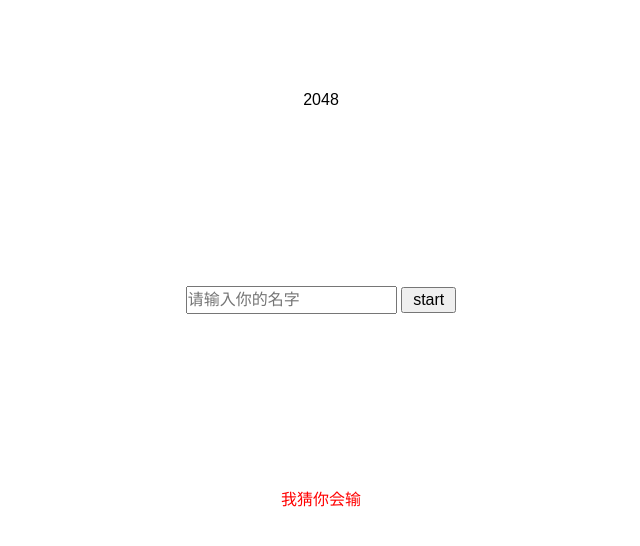
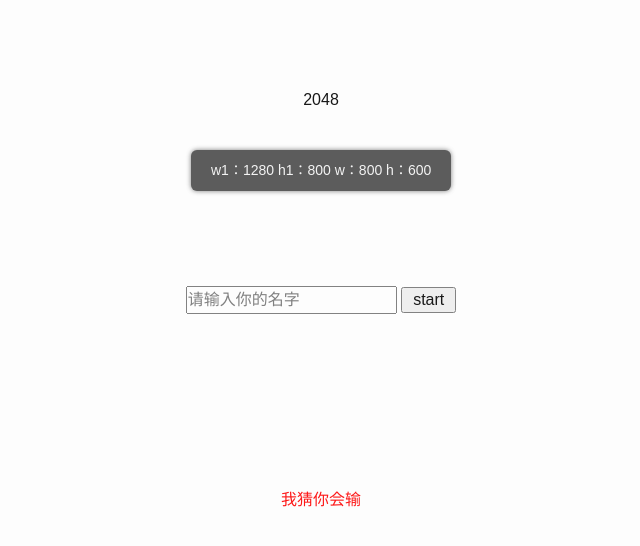
Before and after one commit to littenk/test, a website: page 2048Web.html in a window 1280 px wide. Shown: the whole page, without its empty margins (319-959 px from the left). Drawn offline with Linux system fonts and the light colour scheme.

Commit message:
2048-3
2048-3

```diff
--- a/2048Web.html
+++ b/2048Web.html
@@ -2,7 +2,7 @@
 <html xmlns="http://www.w3.org/1999/xhtml">
 <head>
     <meta http-equiv="Content-Type" content="text/html; charset=utf-8" />
-    <!--<meta name="viewport" content="width=device-width, initial-scale=1, maximum-scale=1, user-scalable=0" />-->
+   <meta name="viewport" content="width=device-width, initial-scale=1, maximum-scale=1, user-scalable=0" />
     <meta name="viewport" content="width=device-width, initial-scale=1.0, minimum-scale=1.0, maximum-scale=1.0, user-scalable=no" />
     <!-- UC强制全屏 -->
     <meta name="full-screen" content="yes" />
@@ -107,8 +107,8 @@
         var h1 = window.innerHeight || document.documentElement.clientHeight || document.body.clientHeight;
         var w = screen.availWidth;
         var h = screen.availHeight;
-        h = h1;
-        //alert("w1：" + w1 + " h1：" + h1 + "     w：" + w + " h：" + h);
+        //h = h1;
+        alert("w1：" + w1 + " h1：" + h1 + "     w：" + w + " h：" + h);
         if (w1 > 760 || h1 > 760) {
             //h= 650;
             //h = 500;
```
